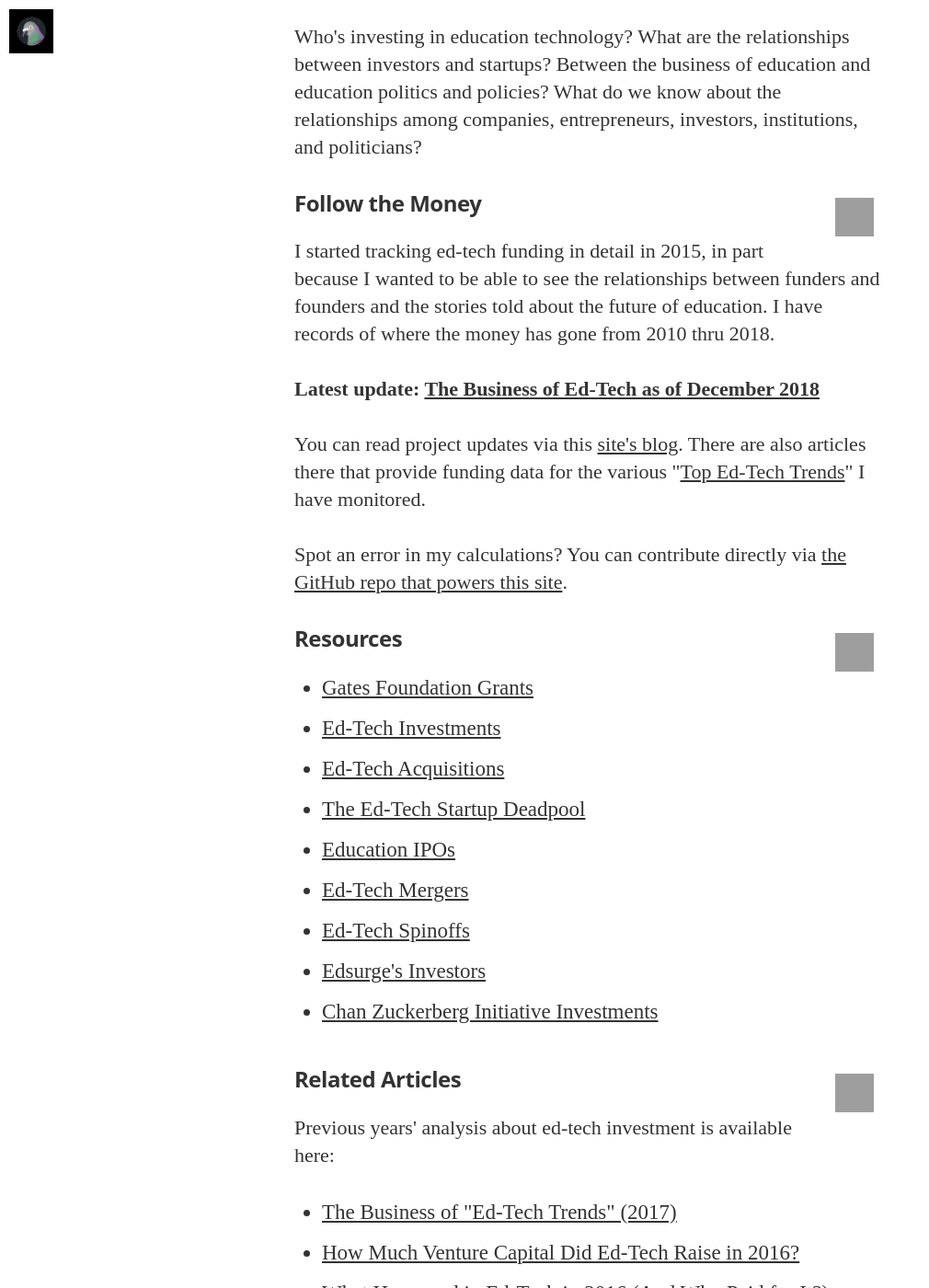
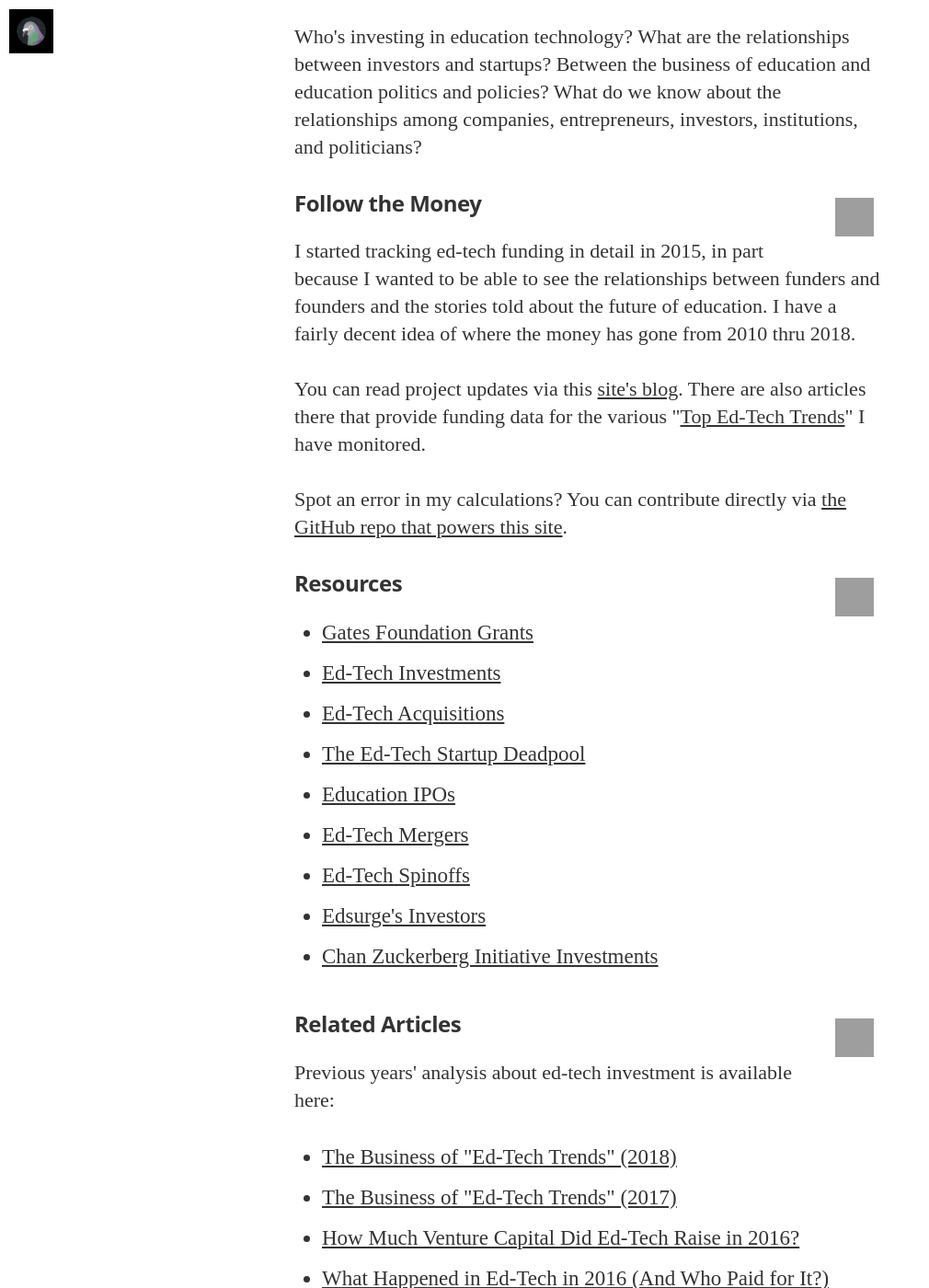
Before and after one commit to HackEducation/funding, a Jekyll site: the page built from index.html, in a window 1280 px wide and 1400 px high, scrolled down 776 px. Shown: the whole window at 92% size, without its empty margins (0-1010 px from the left). Built offline with Jekyll 4.4.1, drawn with Linux system fonts in a browser that asks for light colours; nearby versions of some CDN libraries; some web fonts are replaced; grey boxes are pictures that could not be loaded.

Commit message:
update index.html

```diff
--- a/index.html
+++ b/index.html
@@ -5,9 +5,7 @@ layout: default
 
 <h3>Follow the Money <img src="https://s3.amazonaws.com/hackedu/template_followmoney.png" height="42" width="42" align="right" style="margin:10px"></h3>
 <br />
-<p>I started tracking ed-tech funding in detail in 2015, in part because I wanted to be able to see the relationships between funders and founders and the stories told about the future of education. I have records of where the money has gone from 2010 thru 2018.</p>
-
-<p><strong>Latest update: <a href="http://funding.hackeducation.com/2018/12/28/december">The Business of Ed-Tech as of December 2018</a></strong></p>
+<p>I started tracking ed-tech funding in detail in 2015, in part because I wanted to be able to see the relationships between funders and founders and the stories told about the future of education. I have a fairly decent idea of where the money has gone from 2010 thru 2018.</p>
 
 <p>You can read project updates via this <a href="http://funding.hackeducation.com/archives.html">site's blog</a>. There are also articles there that provide funding data for the various "<a href="http://research.hackeducation.com/trends.html">Top Ed-Tech Trends</a>" I have monitored.</p>
 
@@ -32,6 +30,7 @@ layout: default
 <br />
 <p>Previous years' analysis about ed-tech investment is available here:</p>
 <ul>
+<li><a href="http://2018trends.hackeducation.com/business">The Business of "Ed-Tech Trends" (2018)</a></li>
 <li><a href="http://2017trends.hackeducation.com/business.html">The Business of "Ed-Tech Trends" (2017)</a></li>
 <li><a href="http://funding.hackeducation.com/2016/12/30/investment">How Much Venture Capital Did Ed-Tech Raise in 2016?</a>
 <li><a href="http://hackeducation.com/2016/12/31/top-ed-tech-trends-2016">What Happened in Ed-Tech in 2016 (And Who Paid for It?)</a></li>
```
